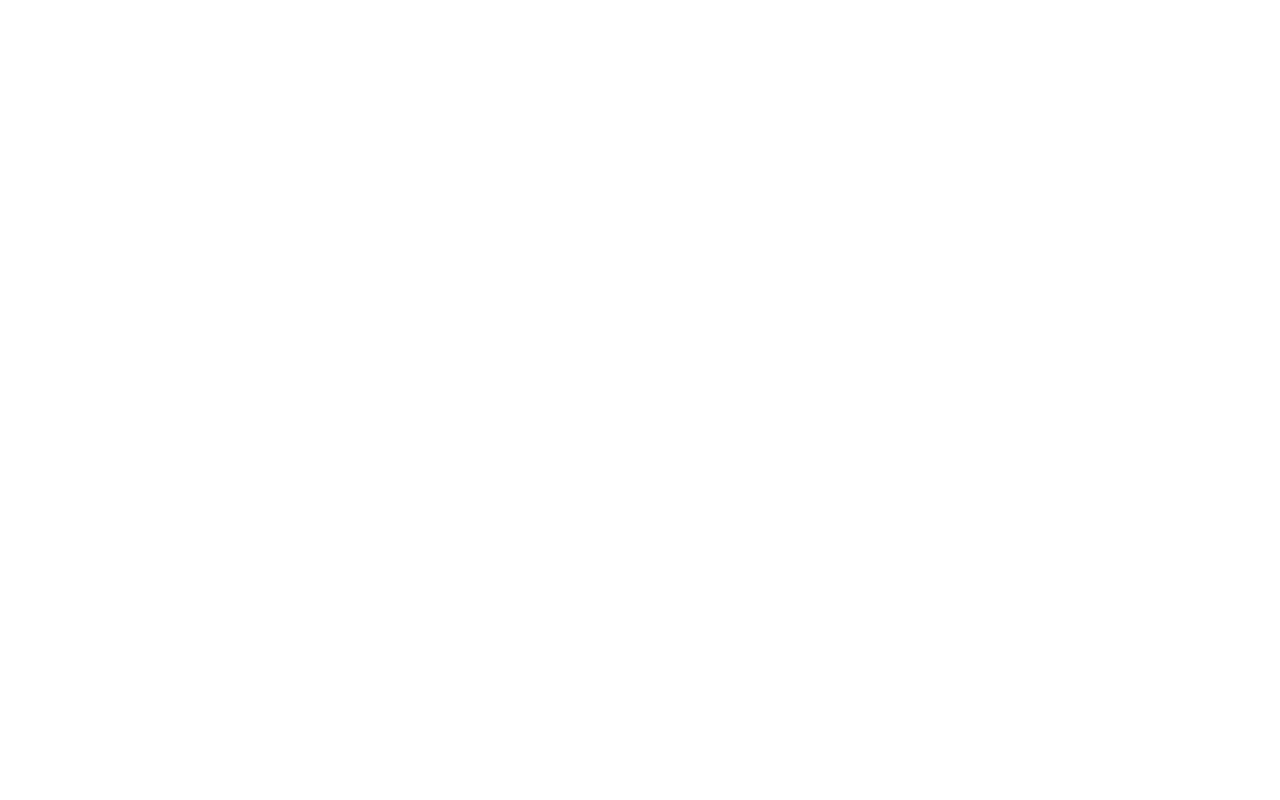
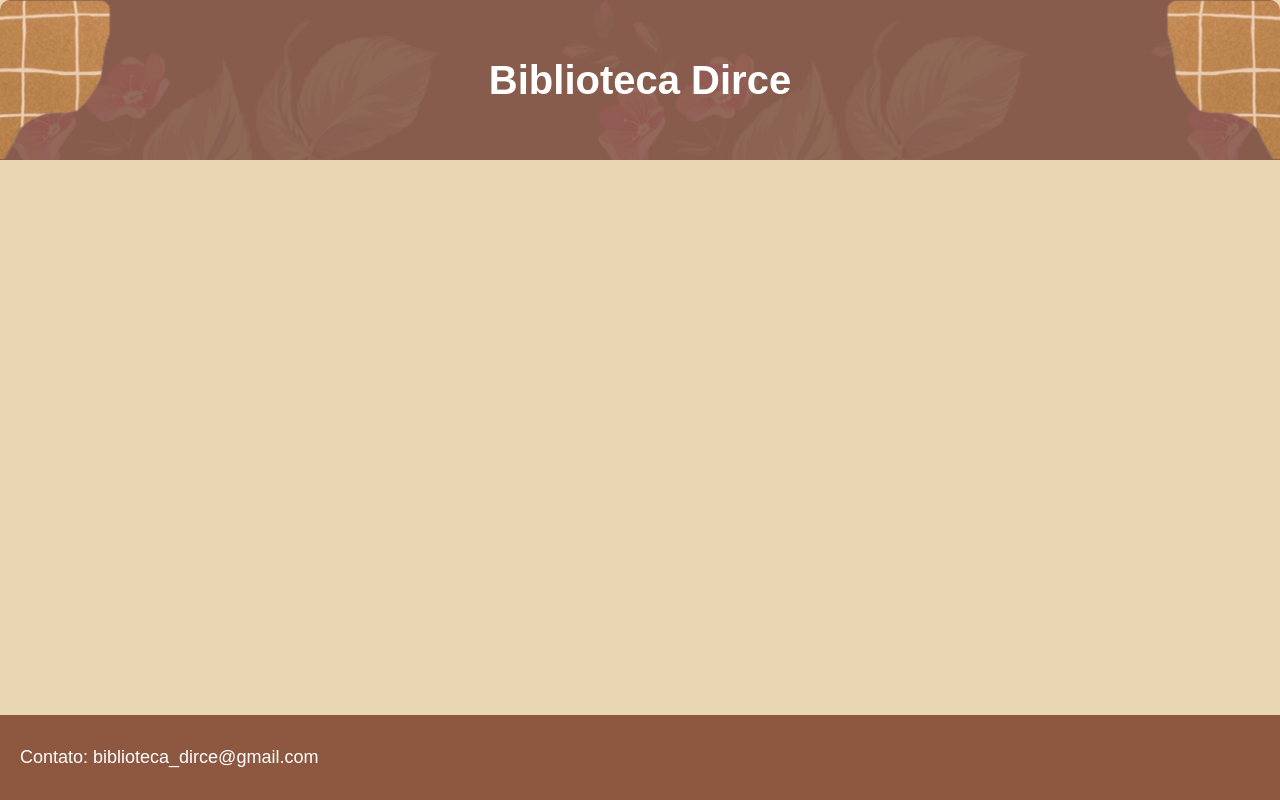
Before and after one commit to Nana1510/projeto_biblioteca, a plain HTML site: page login.html in a window 1280 px wide. Drawn offline with Linux system fonts and the light colour scheme; a web font is replaced by a local one.

Commit message:
Add files via upload

```diff
--- a/login.css
+++ b/login.css
@@ -0,0 +1,74 @@
+@import url('https://fonts.googleapis.com/css2?family=MuseoModerno:wght@400;700&display=swap');
+
+html, body {
+  width: 100%;
+  height: 100%;
+  margin: 0;
+  padding: 0;
+}
+
+* {
+  box-sizing: border-box;
+}
+
+:root {
+  --cor-fundo: #E9D7B4;
+  --cor-texto: #ffffff;
+  --cor-secundaria: #8D5740;
+}
+
+body {
+  background-color: var(--cor-fundo);
+  font-family: 'MuseoModerno', sans-serif;
+  color: var(--cor-texto);
+  line-height: 1.6;
+  font-size: large;
+}
+
+.main-header-container {
+    width: 100%;
+    height: 160px;
+    background-color: var(--cor-secundaria);
+    background-image: url(imagens/header.png);
+    background-size: cover;
+    background-position: center;
+    background-repeat: repeat;
+    border-radius: 10px 10px 0 0;
+
+    display: flex;
+    justify-content: center;
+    align-items: center;
+    margin: 0;
+    padding: 0;
+    box-sizing: border-box;
+  }
+
+  .main-header-container h1 {
+    color: var(--cor-texto);
+    margin: 0;
+    padding: 0 20px;
+    text-align: center;
+    font-size: 2.5rem;
+    line-height: 1;
+  }
+
+.rodape {
+  background-color: var(--cor-secundaria);
+  position: absolute;
+  bottom: 0;
+  width: 100%;
+  color: var(--cor-texto);
+  padding: 10px 20px;
+}
+
+.rodape a {
+  color: var(--cor-texto);
+  text-decoration: none;
+}
+
+@media screen and (max-width: 768px) {
+  .menu {
+    display: block;
+    width: 100%;
+  }
+}
--- a/login.html
+++ b/login.html
@@ -0,0 +1,25 @@
+<!DOCTYPE html>
+<html lang="en">
+<head>
+    <meta charset="UTF-8" />
+    <meta name="viewport" content="width=device-width, initial-scale=1" />
+    <link rel="stylesheet" href="login.css" />
+    <title>Biblioteca Dirce</title>
+</head>
+<body>
+    <header class="main-header-container">
+        <div class="header">
+            <h1>Biblioteca Dirce</h1>
+        </div>
+    </header>
+
+    <main>
+    </main>
+
+    <footer>
+        <div class="rodape">
+            <p>Contato: <a href="mailto:biblioteca_dirce@gmail.com">biblioteca_dirce@gmail.com</a></p>
+        </div>
+    </footer>
+</body>
+</html>
--- a/style.css
+++ b/style.css
@@ -61,14 +61,14 @@ header .logo {
   position: absolute;
   top: 10px;
   left: 20px;
-  width: 260px; /* apenas a logo maior */
+  width: 260px;
 }
 
 .header .search-bar input {
   border: 1px solid #ccc;
-  border-radius: 30px; /* bordas mais arredondadas */
+  border-radius: 30px;
   padding: 14px 30px;
-  width: 400px; /* barra de pesquisa maior */
+  width: 400px;
   font-size: 1.2em;
   outline: none;
 }
```
Also changed, not shown: index.html (+3 -2 lines), emprestimo.css (added), emprestimo.html (added).
